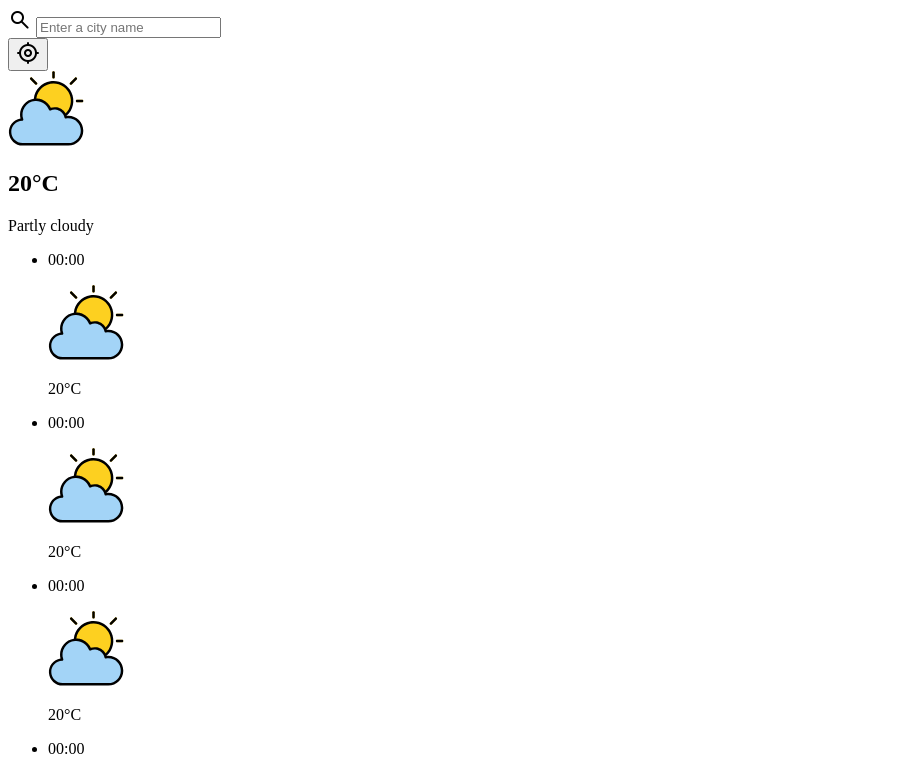
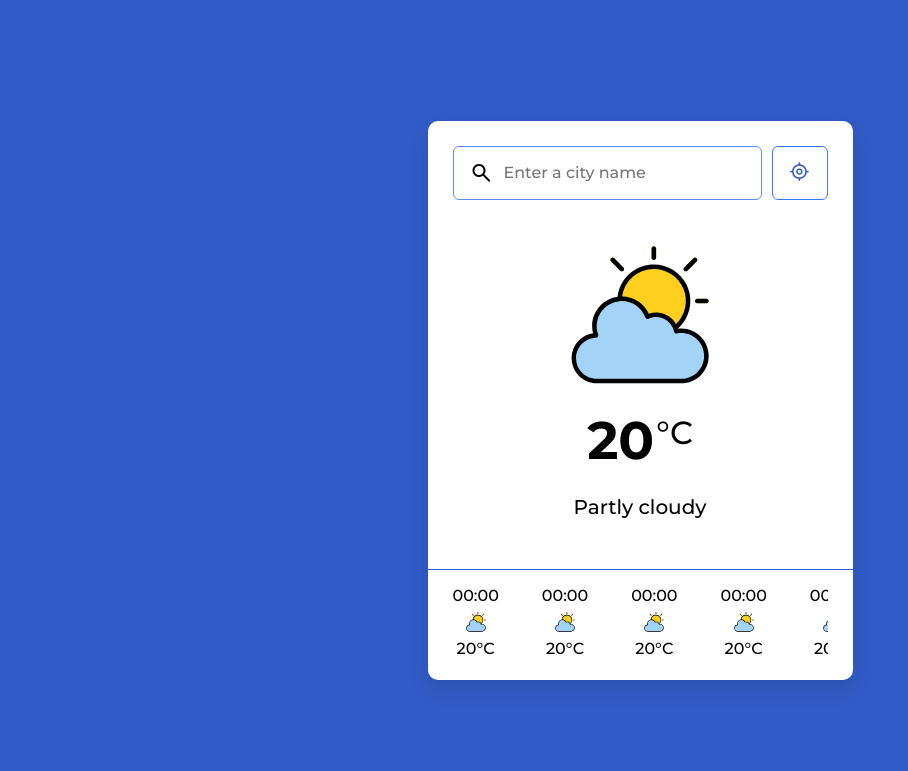
Before and after one commit to Gaurangjodh/WeatherProject, a plain HTML site: page index.html in a window 1280 px wide. Shown: the top 771 px of the page, without its empty margins (0-908 px from the left). Drawn offline with nearby package versions, Linux system fonts and the light colour scheme.

Commit message:
Done with the styling

```diff
--- a/index.html
+++ b/index.html
@@ -5,7 +5,7 @@
     <meta name="viewport" content="width=device-width, initial-scale=1.0">
     <title>Weather Forecast</title>
     <link rel="stylesheet" href="https://fonts.googleapis.com/css2?family=Material+Symbols+Rounded:opsz,wght,FILL,GRAD@24,400,0,0" />
-
+    <link rel="stylesheet" href="style.css">
 </head>
 <body>
     <div class="container">
@@ -68,5 +68,8 @@
             </div>
         </div>
     </div>
+
+
+    <script src="script.js"></script>
 </body>
 </html>
--- a/script.js
+++ b/script.js
@@ -0,0 +1,9 @@
+const searchInput = document.querySelector(".search-input")
+
+searchInput.addEventListener("keyup", (e) => {
+    const cityName = searchInput.value.trim();
+
+    if(e.key == "Enter" && cityName){
+        console.log(cityName);
+    }
+})
--- a/style.css
+++ b/style.css
@@ -5,3 +5,164 @@
     box-sizing: border-box;
     font-family: "Montserrat", sans-serif;
 }
+
+body{
+    display: flex;
+    align-items: center;
+    justify-content: center;
+    background: #315bc6;
+    min-height: 100vh;
+}
+
+.container{
+    background: #fff;
+    border-radius: 10px;
+    max-width: 425px;
+    flex-grow: 1;
+    box-shadow: 0 10px 20px rgba(0,0,0,0.1);
+}
+
+.search-section{
+    display: flex;
+    padding: 25px;
+    align-items: center;
+    gap: 10px;
+}
+
+.search-section .input-wrapper{
+    height: 54px;
+    width: 100%;
+    position: relative;
+}
+
+.search-section .input-wrapper span{
+    position: absolute;
+    top: 50%;
+    left: 17px;
+    transform: translateY(-50%);
+    pointer-events: none;
+}
+
+.search-section .search-input{
+    height: 100%;
+    width: 100%;
+    outline: none;
+    font-size: 1rem;
+    font-weight: 500;
+    padding: 0 20px 0 50px;
+    border-radius: 6px;
+    border: 1px solid #5c8df7;
+    text-transform: uppercase;
+    transition: 0.3 ease;
+}
+
+.search-section .search-input:focus{
+    border-color: #315bc6;
+}
+
+.search-section .search-input::placeholder {
+    text-transform: none;
+}
+
+.search-section .location-button{
+    height: 54px;
+    width: 56px;
+    outline: none;
+    background: #fff;
+    border-radius: 6px;
+    border: 1px solid #3776ff;
+    color: #315bc6;
+    cursor: pointer;
+    display: flex;
+    align-items: center;
+    justify-content: center;
+    flex-shrink: 0;
+    transition: 0.3s ease;
+}
+
+.search-section .location-button:hover{
+    background: #315bc6;
+    border-color: #315bc6;
+    color:#fff ;
+}
+
+.search-section .location-button span {
+    font-size: 1.3rem;
+}
+
+.weather-section .current-weather {
+    display: flex;
+    flex-direction: column;
+    align-items: center;
+    padding: 20px 0 50px ;
+}
+
+.current-weather .weather-icon{
+    width: 140px;
+    aspect-ratio: 1;
+}
+
+.current-weather .temperature{
+    font-size: 3.3rem;
+    margin: 23px 0;
+    display: flex;
+}
+
+.current-weather .temperature span{
+    font-size: 2.0rem;
+    font-weight: 500;
+    margin: 5px 0 0 2px;
+}
+
+.current-weather .description {
+    font-size: 1.25rem;
+    font-weight: 500;
+}
+
+.hourly-weather{
+    padding: 16px 25px;
+    border-top: 1px solid #315bc6;
+}
+
+.hourly-weather .weather-list{
+    display: flex;
+    list-style: none;
+    gap: 43px;
+    padding-bottom: 16px;
+    margin-bottom: -10px;
+    overflow: auto;
+    scrollbar-width: thin;
+    scrollbar-color: transparent transparent;
+}
+
+.hourly-weather:hover .weather-list{
+    scrollbar-color: #315bc6 transparent;
+}
+
+.hourly-weather .weather-item{
+    display: flex;
+    flex-direction: column;
+    gap: 7px;
+    font-weight: 500;
+    align-items: center;
+}
+
+.hourly-weather .weather-item .weather-icon{
+    width: 20px;
+    aspect-ratio: 1;
+}
+
+@media (max-width : 624px){
+    body{
+        padding: 15px;
+    }
+    .search-section{
+        padding: 20px;
+    }
+    .hourly-weather{
+        padding: 16px 20px;
+    }
+    .hourly-weather .weather-list{
+        gap: 32px;
+    }
+}
```
